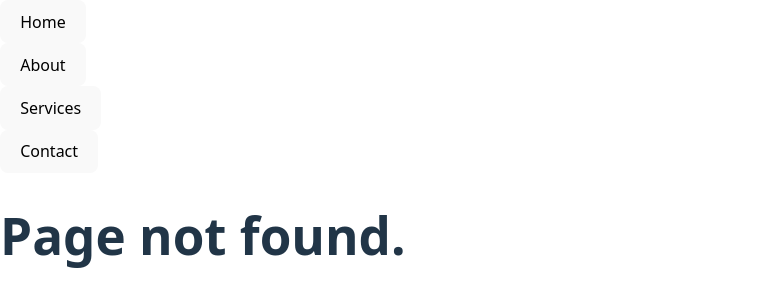
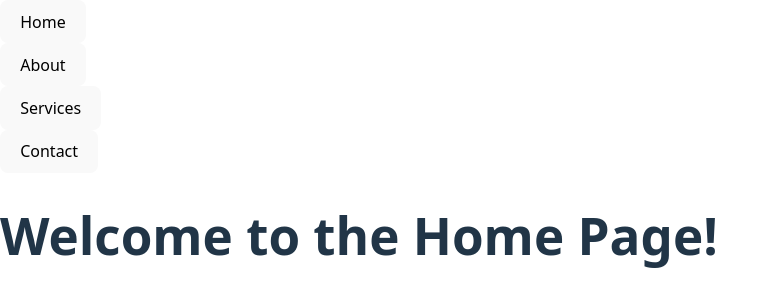
Before and after one commit to MikeGPQ/Prueba, a React (Vite) app: page / in a window 1280 px wide. Before the commit this address had no page. Shown: the top 306 px of the page, without its empty margins (0-778 px from the left). Built offline with nearby package versions, Linux system fonts and the light colour scheme.

Commit message:
12-05-2025 10:38 PM

```diff
--- a/package.json
+++ b/package.json
@@ -11,7 +11,8 @@
   },
   "dependencies": {
     "react": "^19.1.0",
-    "react-dom": "^19.1.0"
+    "react-dom": "^19.1.0",
+    "react-router-dom": "^7.6.0"
   },
   "devDependencies": {
     "@eslint/js": "^9.25.0",
--- a/src/App.jsx
+++ b/src/App.jsx
@@ -1,7 +1,7 @@
 import { useState } from 'react';
 
 export default function App() {
-    const [currentPage, setCurrentPage] = useState('home');
+    const [currentPage, setCurrentPage] = useState('Home');
 
     const navLinks = [
         { name: 'Home', path: '/' },
```
Also changed, not shown: 1 other file (tests, documents, lock files or other folders).
